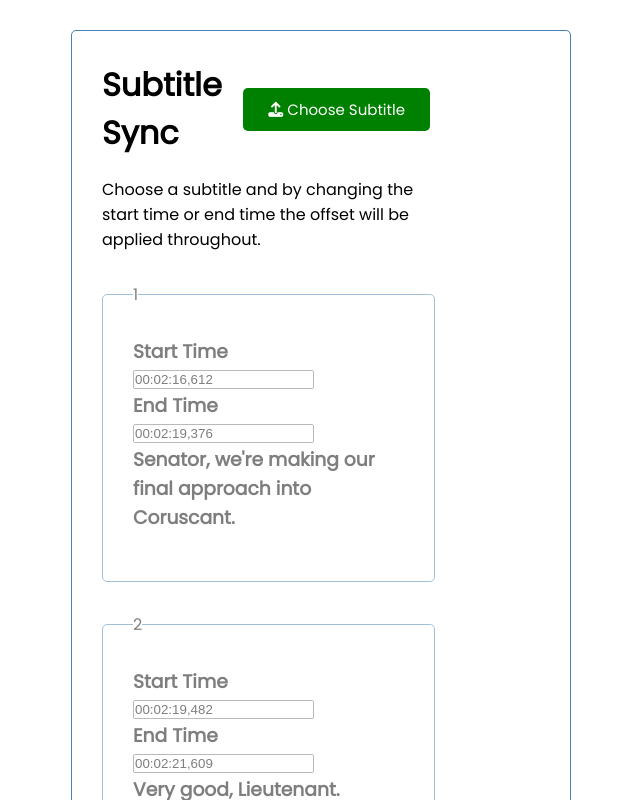
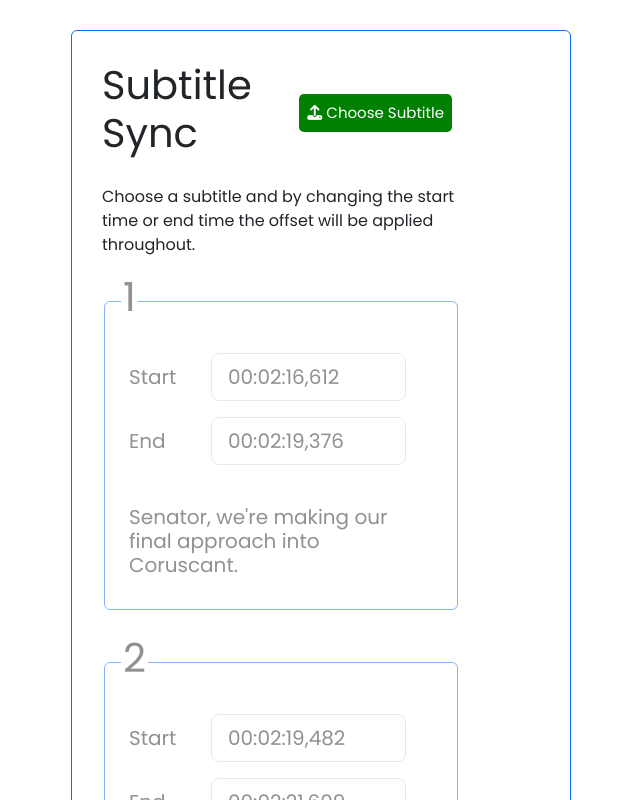
Before and after one commit to andreasalstrup/Subtitle-sync, a Vue app: page / in a window 1280 px wide. Shown: the top 800 px of the page, without its empty margins (319-959 px from the left). Built offline with nearby package versions, Linux system fonts and the light colour scheme.

Commit message:
Bootstrap and styling

```diff
--- a/package.json
+++ b/package.json
@@ -11,6 +11,8 @@
     "@fortawesome/fontawesome-svg-core": "^6.1.1",
     "@fortawesome/free-solid-svg-icons": "^6.1.1",
     "@fortawesome/vue-fontawesome": "^3.0.1",
+    "@popperjs/core": "^2.11.5",
+    "bootstrap": "^5.2.0",
     "core-js": "^3.8.3",
     "file-saver": "^2.0.5",
     "vue": "^3.2.13"
--- a/src/App.vue
+++ b/src/App.vue
@@ -1,8 +1,8 @@
 <template>
-  <div class="container">
+  <div class="border rounded border-primary container">
     <Header @file-uploaded="showData" @download="downloadFile" title="Subtitle Sync" :color="downloadReady ? 'blue' : 'green'" :downloadReady="downloadReady"/>
     <p>Choose a subtitle and by changing the start time or end time the offset will be applied throughout.</p>
-    <Subtitle @before-time="setBeforeTime" @after-time="calculateDiff" :subtitle="subtitle" :downloadReady="downloadReady"/>
+    <Subtitle @before-time="setBeforeTime" @after-time="calculateDiff" :subtitle="subtitle" :accOffset="accOffset" :downloadReady="downloadReady"/>
   </div>
 </template>
 
@@ -25,6 +25,7 @@ export default {
       beforeTime: new Date,
       afterTime: new Date,
       timeDiff: new Date,
+      accOffset: 0,
       downloadReady: false,
     }
   },
@@ -120,6 +121,8 @@ export default {
       return new Date(1970, 1, 1, hour, min, sec, mm);
     },
     updateSubtitle(offset) {
+      this.accOffset += offset;
+
       Object.keys(this.subtitle).forEach(key => {
 
         const startTimeArry = this.subtitle[key][1].match(/[0-9]+/g);
@@ -201,9 +204,10 @@ body {
   min-height: 300px;
   border: 1px solid steelblue;
   padding: 30px;
-  padding-right: 135px;
+  padding-right: 110px;
   padding-left: 30px;
   border-radius: 5px;
+  overflow-x: hidden;
 }
 .inner-container {
   max-width: 500px;
--- a/src/components/Header.vue
+++ b/src/components/Header.vue
@@ -4,7 +4,7 @@
         <div>
             <Button
                 @file-uploaded="this.$emit('file-uploaded')"
-                childclass="btn"
+                childclass="btn p-2 m-2"
                 type="file"
                 id="file-upload"
                 value="Choose Subtitle"
@@ -13,7 +13,7 @@
             <div v-show="downloadReady" style="position: fixed;display: inline-block;" >
                 <Button
                     @download="this.$emit('download')"
-                    childclass="btn"
+                    childclass="btn p-2 m-2"
                     type="button"
                     id="download"
                     value="Save as"
--- a/src/components/Subtitle.vue
+++ b/src/components/Subtitle.vue
@@ -1,21 +1,43 @@
 <template>
-    <fieldset id="sub-container" class="inner-container" :style="downloadReady ? 'opacity: 1' : 'opacity 0.5'" :key="group[0][0]" v-for="group in subtitle">
-        <legend>{{ group[0] }}</legend>
-        <h3>Start Time</h3>
-            <input
+    <fieldset id="sub-container" class="border p-3 mb-4 rounded border-primary fade-in" :class="downloadReady ? 'opacity-100' : 'opacity-50'" :key="group[0][0]" v-for="group in subtitle">
+        <legend class="w-auto"><h1>{{ group[0] }}</h1></legend>
+
+        <div class="row p-2">
+            <label class="col-sm-3 col-form-label col-form-label-lg" :for="`start-${group[0][0]}`">Start</label>
+            <div class="col-sm-8">
+                <input :name="`start-${group[0][0]}`"  type="text" class="form-control form-control-lg"
                     :id="`start-${group[0][0]}`"
                     @focus="this.$emit('before-time', $event.target.value)"
                     @change="this.$emit('after-time', $event.target.value)"
                     :value="group[1]"
                     :style="downloadReady ? '' : 'pointer-events:none;'">
-        <h3>End Time</h3>
-            <input
+                    <Transition>
+                    <span v-show="accOffset != 0" class="help-block fade-in" style="color: green;">
+                        <div v-if="accOffset > 0">+{{ accOffset }} ms</div>
+                        <div v-else>{{ accOffset }} ms</div>
+                    </span>
+                    </Transition>
+            </div>
+        </div>
+
+        <div class="row p-2">
+            <label class="col-sm-3 col-form-label col-form-label-lg" :for="`end-${group[0][0]}`">End</label>
+            <div class="col-sm-8">
+                <input :name="`end-${group[0][0]}`"  type="text" class="form-control form-control-lg"
                     :id="`end-${group[0][0]}`"
                     @focus="this.$emit('before-time', $event.target.value)"
                     @change="this.$emit('after-time', $event.target.value)"
                     :value="group[3]"
                     :style="downloadReady ? '' : 'pointer-events:none;'">
-        <h3>{{ group[4] }}</h3>
+                    <Transition>
+                    <span v-show="accOffset != 0" class="help-block fade-in" style="color: green;">
+                        <div v-if="accOffset > 0">+{{ accOffset }} ms</div>
+                        <div v-else>{{ accOffset }} ms</div>
+                    </span>
+                    </Transition>
+            </div>
+        </div>
+        <h5 class="p-2 mt-4">{{ group[4] }}</h5>
     </fieldset>
 </template>
 
@@ -24,8 +46,29 @@ export default {
     name: 'Subtitle',
     props: {
         subtitle: Object,
+        accOffset: Number,
         downloadReady: Boolean,
     },
     emits: ['before-time', 'after-time'],
 }
 </script>
+
+<style scoped>
+fieldset, legend {
+    all: revert;
+}
+.fade-in {
+    transition: opacity 2s !important;
+}
+
+.v-enter-active,
+.v-leave-active {
+  transition: opacity 0.3s ease;
+}
+
+.v-enter-from,
+.v-leave-to {
+  opacity: 0;
+}
+
+</style>
--- a/src/main.js
+++ b/src/main.js
@@ -1,4 +1,6 @@
 import { createApp } from 'vue'
+import "bootstrap/dist/css/bootstrap.min.css"
+import "bootstrap"
 import { FontAwesomeIcon } from '@fortawesome/vue-fontawesome'
 import { library } from '@fortawesome/fontawesome-svg-core'
 import { faSave } from '@fortawesome/free-solid-svg-icons'
```
Also changed, not shown: 1 other file (tests, documents, lock files or other folders). Lines whose indentation alone changed are shown as unchanged.
